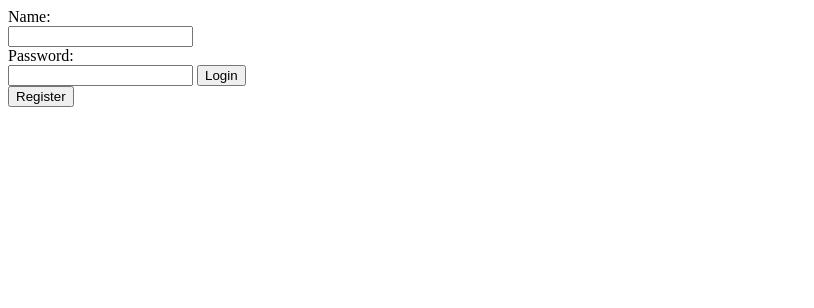
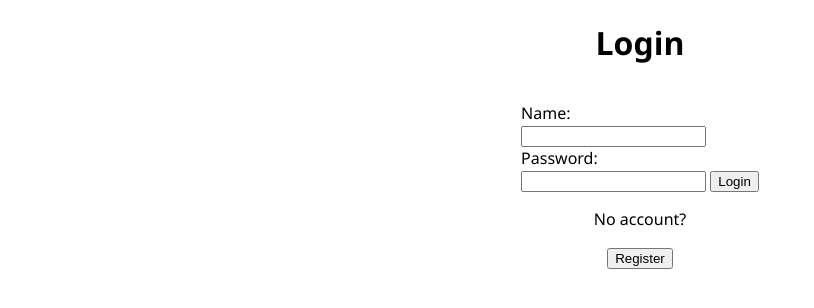
Before and after one commit to Chyrion/ProjectManagementApp, a Flask app: page /login in a window 1280 px wide. Shown: the top 308 px of the page, without its empty margins (0-814 px from the left). Run offline with Flask 3, Linux system fonts and the light colour scheme.

Commit message:
Styling changes

```diff
--- a/static/main.css
+++ b/static/main.css
@@ -23,6 +23,14 @@ body {
   grid-area: middle;
 }
 
+.content-nonstandard {
+  display: flex;
+  flex-direction: column;
+  gap: 1em;
+  justify-content: center;
+  align-items: center;
+}
+
 .navbar button {
   padding: 1em;
 }
--- a/templates/login.html
+++ b/templates/login.html
@@ -1,8 +1,11 @@
 <!DOCTYPE html>
 <head>
   <title>Login - Project Management App</title>
+  <link href="../static/main.css" rel="stylesheet" />
 </head>
 <body>
+  <div class="content-nonstandard">
+    <h1>Login</h1>
     <form action="/login" method="POST">
       Name: <br />
       <input type="text" name="username" required />
@@ -12,7 +15,9 @@
       <input type="password" name="password" required />
       <input type="submit" value="Login" />
     </form>
+    No account?
     <a href="/register">
       <button>Register</button>
     </a>
+  </div>
 </body>
```
Also changed, not shown: templates/entrypage.html (+1 -10 lines), templates/register.html (+1 -9 lines). Lines whose indentation alone changed are shown as unchanged.
